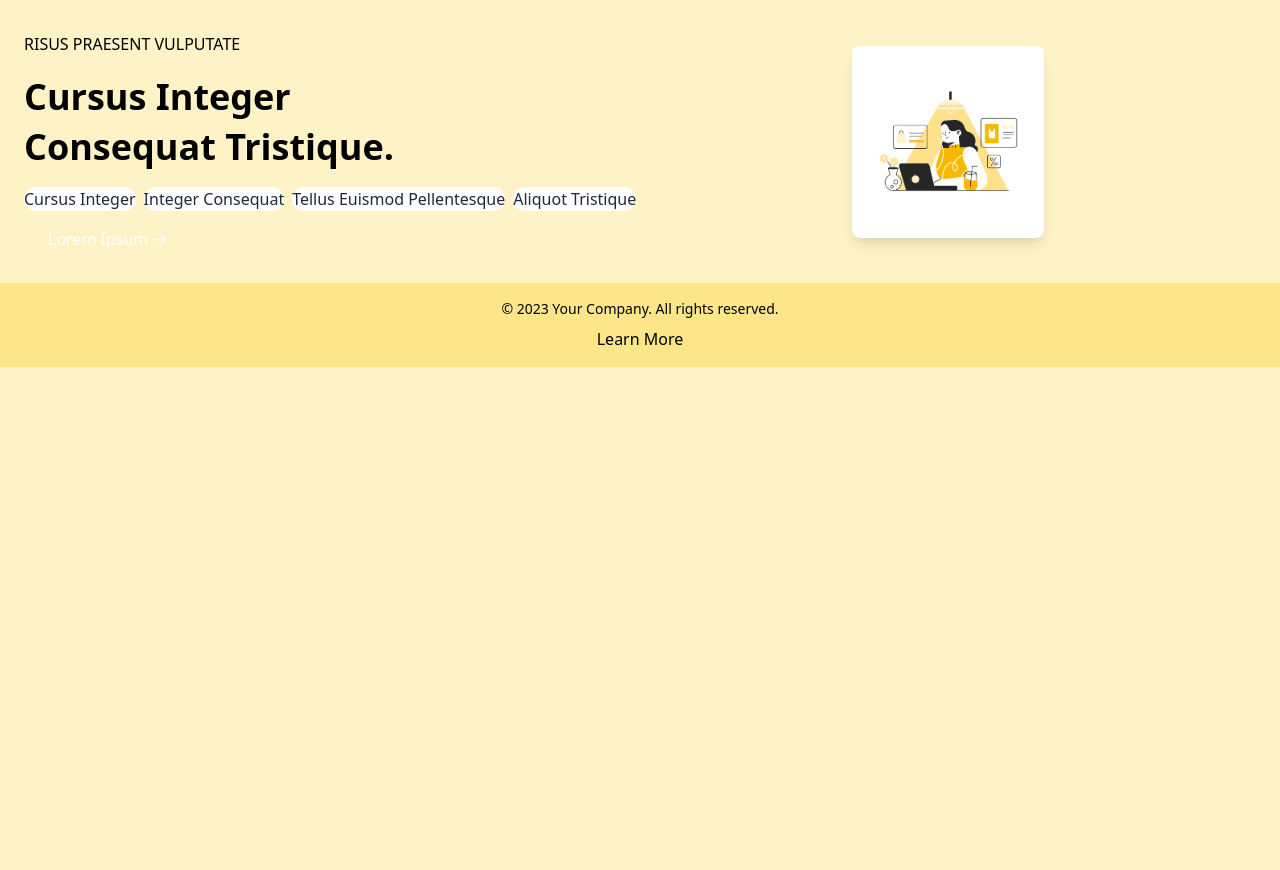
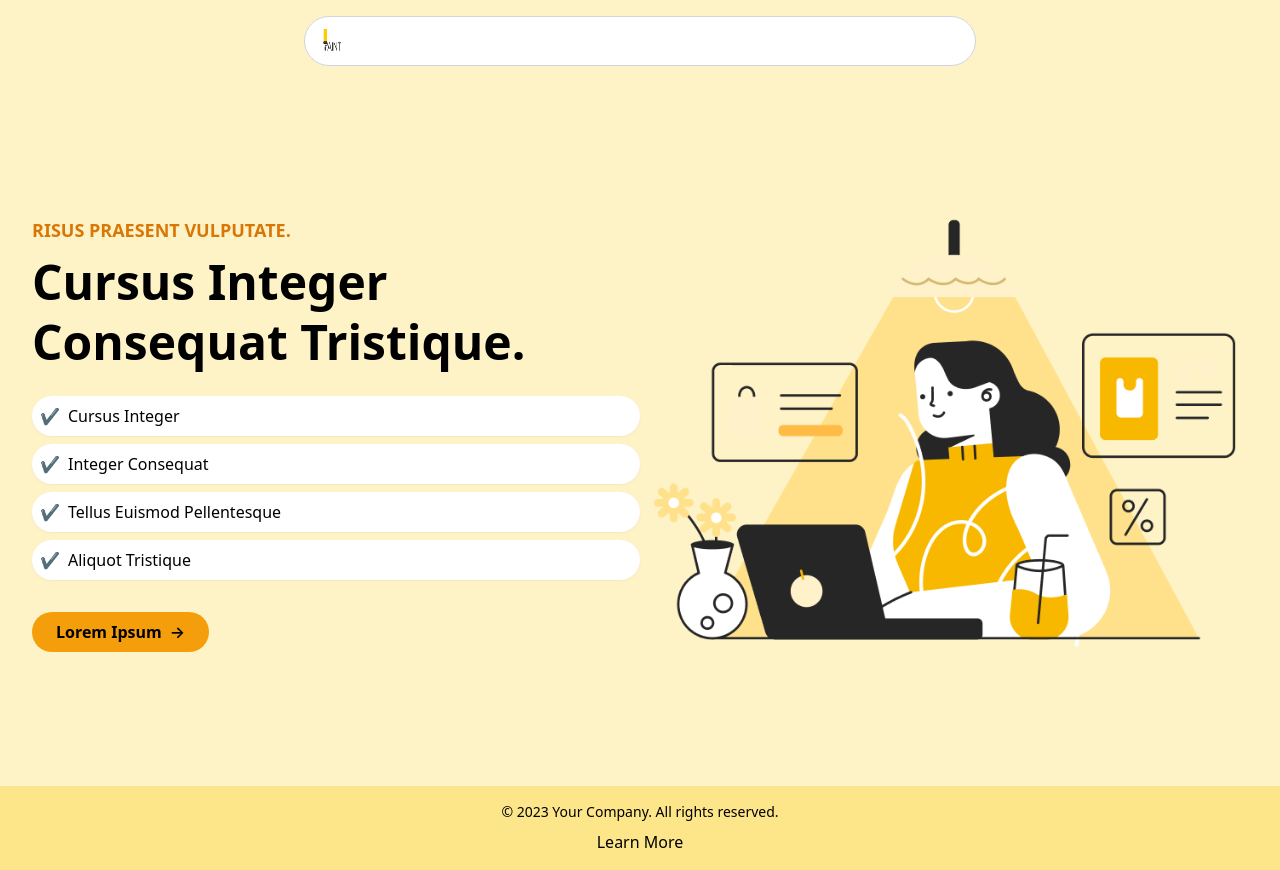
Before and after one commit to Tani1705/CBI-015-MID-TRAM, a plain HTML site: page index.html in a window 1280 px wide. Before the commit the page ends 800 px from the top, so only its background shows below. Drawn offline with nearby package versions, Linux system fonts and the light colour scheme.

Commit message:
Update index.html

```diff
--- a/index.html
+++ b/index.html
@@ -7,41 +7,64 @@
     <link href="https://cdn.jsdelivr.net/npm/tailwindcss@2.2.19/dist/tailwind.min.css" rel="stylesheet">
     <script src="https://cdn.jsdelivr.net/npm/daisyui@1.14.0"></script>
 </head>
-<body class="bg-yellow-100 font-sans">
+<header class="bg-yellow-100">
 
-    <!-- Navbar -->
-<div class="flex flex-col lg:flex-row items-center lg:justify-between px-6 py-8 bg-yellow-100">
-
-    <div class="lg:w-1/2 space-y-4">
-      <span class="taxt-[#F9B800]">RISUS PRAESENT VULPUTATE</span>
-      <h1 class="text-4xl font-bold leading-snug">
-        Cursus Integer <br />Consequat Tristique.
-      </h1>
-
-      <div class="flex gap-2 flex-wrap mt-4">
-        <button class="btn btn-outline rounded-full bg-white text-gray-800 hover:bg-yellow-200">Cursus Integer</button>
-        <button class="btn btn-outline rounded-full bg-white text-gray-800 hover:bg-yellow-200">Integer Consequat</button>
-
-        <button class="btn btn-outline rounded-full bg-white text-gray-800 hover:bg-yellow-200">Tellus Euismod Pellentesque</button>
-        <button class="btn btn-outline rounded-full bg-white text-gray-800 hover:bg-yellow-200">Aliquot Tristique</button>
-      </div>
+<nav class="bg-yellow-100 py-4 flex justify-center">
+  <div class="relative w-full max-w-2xl">
+    <input
+      type="text"
+      placeholder=""
+      class="w-full py-3 pl-12 pr-6 text-gray-700 bg-white border border-gray-300 rounded-full outline-none focus:ring-2 focus:ring-yellow-500 transition"
+    />
+    <!-- Search Icon -->
+    <img
+      src="/desktop/paint-logo.png"
+      alt="Search"
+      class=" absolute left-4 top-1/2 transform -translate-y-1/2 w-6 h-6"
+    />
+  </div>
+</nav>
 
 
-      <button class="btn btn-warning mt-4 rounded-full px-6 text-white">Lorem Ipsum →</button>
+
+  <div class="px-8 py-12 flex flex-col md:flex-row justify-between items-center">
+    <!-- Text Section -->
+    <div class="md:w-1/2 mb-8 md:mb-0">
+      <h4 class="text-yellow-600 text-lg font-semibold">RISUS PRAESENT VULPUTATE.</h4>
+      <h1 class="text-5xl font-bold text-black mt-2 leading-tight">
+        Cursus Integer <br> Consequat Tristique.
+      </h1>
+      <div class="mt-6 space-y-2">
+        <div class="flex items-center bg-white rounded-full px-2 py-2 shadow-sm w-fit">
+          <span class="text-yellow-600 font-semibold">✔</span>
+          <span class="ml-2">Cursus Integer</span>
+        </div>
+        <div class="flex items-center bg-white rounded-full px-2 py-2 shadow-sm w-fit">
+          <span class="text-yellow-600 font-semibold">✔</span>
+          <span class="ml-2">Integer Consequat</span>
+        </div>
+        <div class="flex items-center bg-white rounded-full px-2 py-2 shadow-sm w-fit">
+          <span class="text-yellow-600 font-semibold">✔</span>
+          <span class="ml-2">Tellus Euismod Pellentesque</span>
+        </div>
+        <div class="flex items-center bg-white rounded-full px-2 py-2 shadow-sm w-fit">
+          <span class="text-yellow-600 font-semibold">✔</span>
+          <span class="ml-2">Aliquot Tristique</span>
+        </div>
+      </div>
+      <button class="mt-8 bg-yellow-500 text-black font-semibold py-2 px-6 rounded-full hover:bg-yellow-600 transition duration-300 flex items-center">
+        Lorem Ipsum <span class="ml-2">→</span>
+      </button>
     </div>
 
-
-    <div class="lg:w-1/2 mt-8 lg:mt-0 flex justify-center">
-      <div class="relative">
-
-        <div class="avatar">
-          <div class="w-48 rounded-lg bg-white shadow-lg p-6">
-            <img src="/desktop/cover-paint.png "  alt="Illustration" class="w-68" />
-          </div>
-        </div>
-      </div>
+    <!-- Illustration Section -->
+    <div class="md:w-1/2">
+      <img src="desktop/cover-paint.png" alt="Illustration" class="w-full"> <!-- Replace with your actual illustration -->
     </div>
   </div>
+
+
+</header>
 
 
 
```
